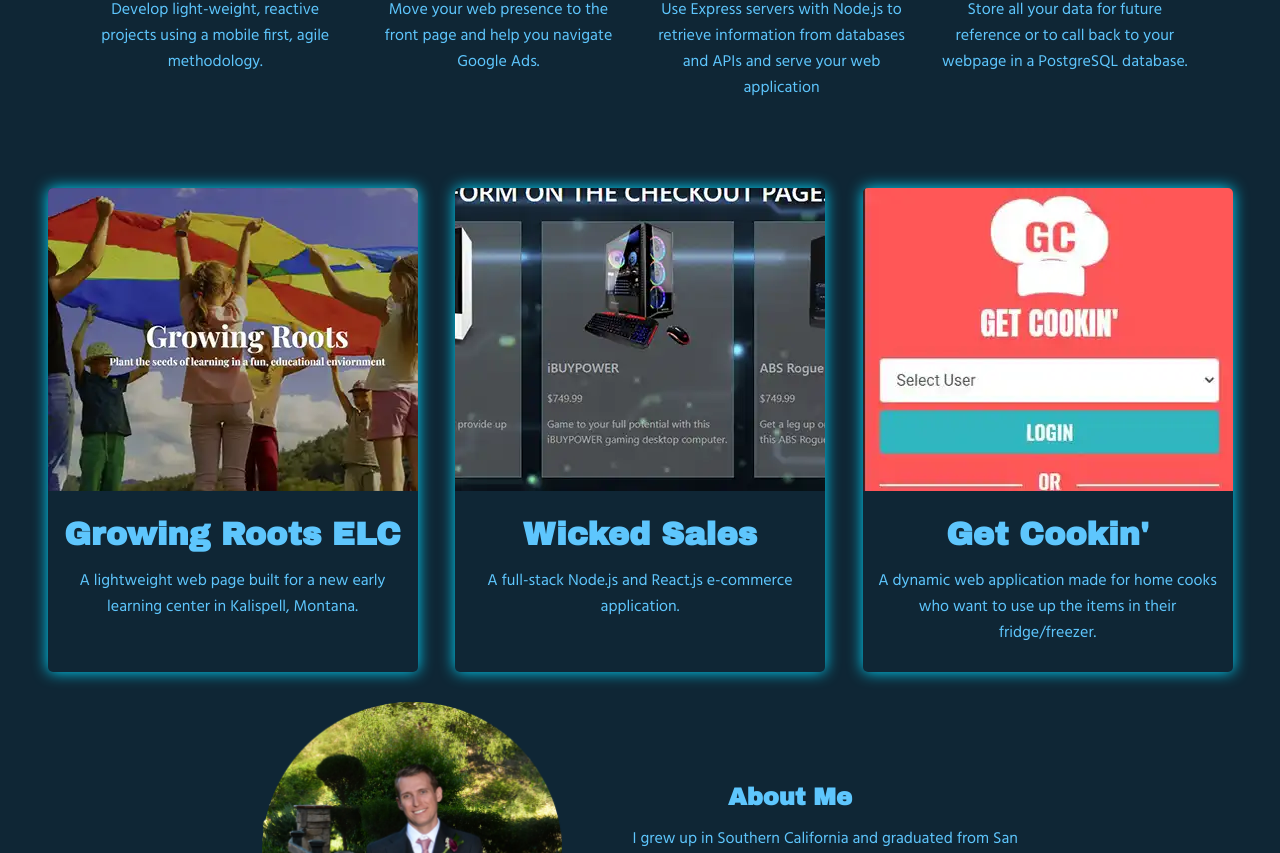
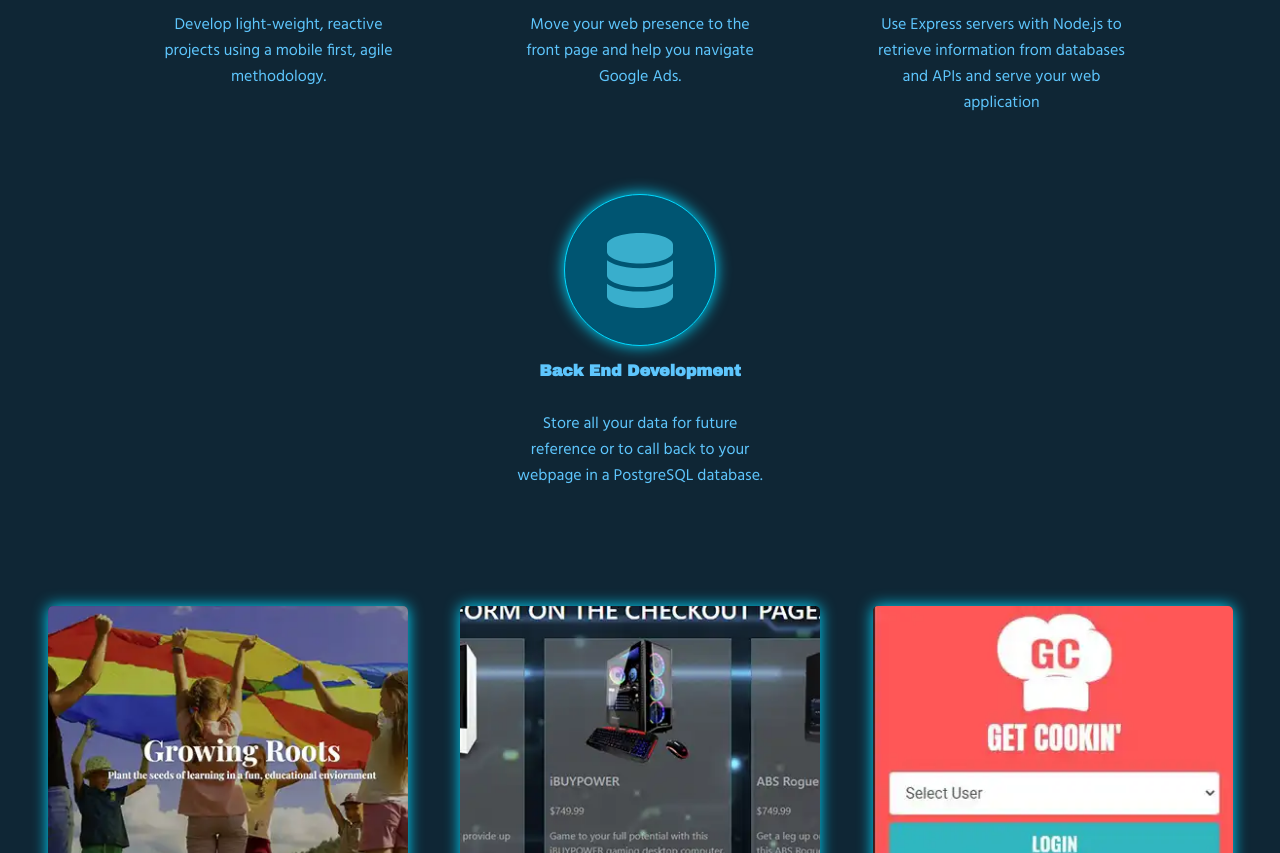
Before and after one commit to Nathan-reitan/react-portfolio, a React (Create React App) app: page / in a window 1280 px wide. Shown: the part 887-1740 px from the top of the page. Built offline with nearby package versions, Linux system fonts and the light colour scheme; a web font is replaced by a local one.

Commit message:
margin added to portfolio and service cards

```diff
--- a/public/style.css
+++ b/public/style.css
@@ -101,6 +101,7 @@ main{
 
 .serviceWrapper{
     padding: 15px;
+    margin: 15px;
     width: 250px;
     display: flex;
     flex-direction: column;
@@ -184,18 +185,20 @@ main{
 }
 
 .portfolioCard{
-    width: 370px;
+    margin: 15px;
+    width: 360px;
     box-shadow: 0 0 15px #00d9ff;
     border-radius: 5px;
 }
 
 .portfolioCardImageContainer{
     margin: 0;
-    width: 370px;
+    width: 360px;
     height: 303px;
 }
 
 .portfolioImage{
+    width: 360px;
     border-radius: 5px 5px 0 0;
 }
 
--- a/src/components/Home.jsx
+++ b/src/components/Home.jsx
@@ -130,5 +130,5 @@ export default class Header extends React.Component{
                 </div>
             </main>
         );
-      }
+    }
 }
```
